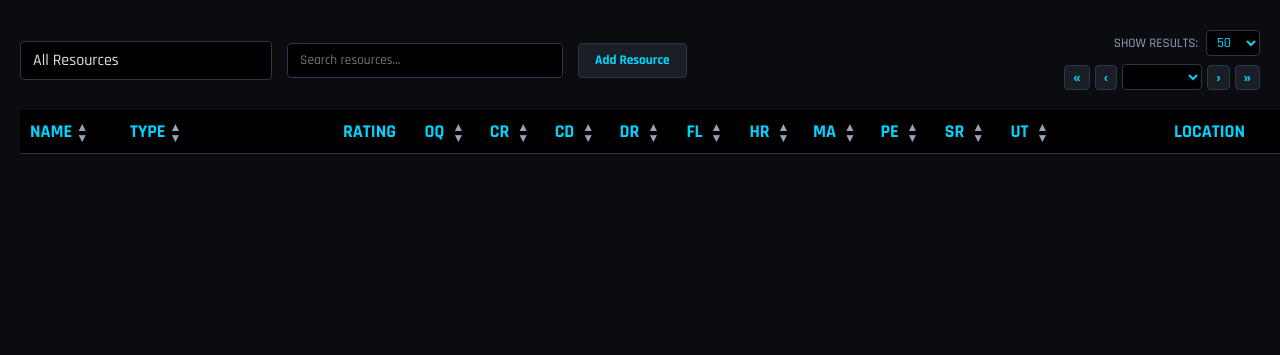
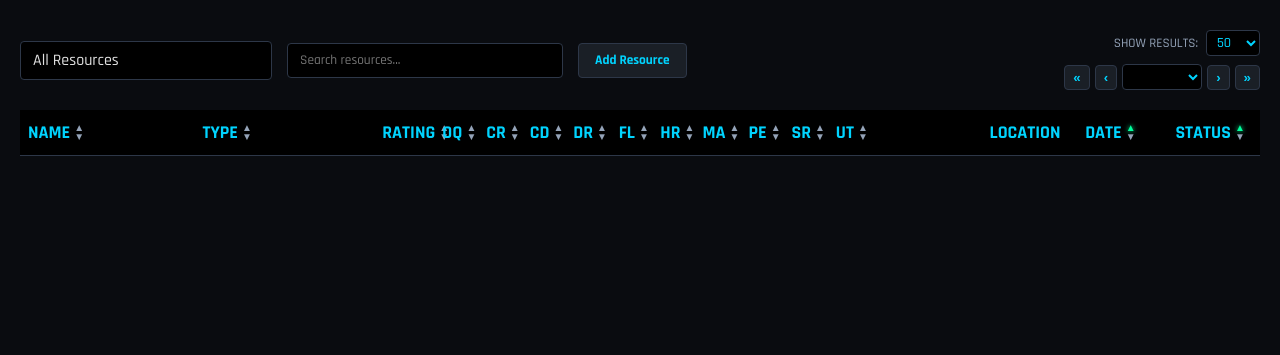
Before and after one commit to gladiatordan/ResourceTracker, a Flask app: page / in a window 1280 px wide. Shown: the part 79-434 px from the top of the page. Run offline with Flask 3, Linux system fonts and the light colour scheme; lists and menus that the app fills with data are empty; some libraries are stand-ins or nearby versions.

Commit message:
cleaned up styling on resource container

```diff
--- a/static/css/resources.css
+++ b/static/css/resources.css
@@ -23,215 +24,149 @@
     width: 250px;
 }
 
-.resource-filters-row.search-input:focus {
+.resource-filters-row .search-input:focus {
     border-color: var(--accent-blue);
     outline: none;
 }
 
-/* --- Table Structure --- */
+/* Add Resource Button */
+.add-resource-btn {
+    background: #1a1f26;
+    color: var(--accent-blue);
+    border: 1px solid var(--border-color);
+    padding: 8px 16px;
+    border-radius: 4px;
+    font-family: 'Rajdhani', sans-serif;
+    font-weight: 700;
+    cursor: pointer;
+    transition: all 0.2s;
+    white-space: nowrap;
+}
+
+.add-resource-btn:hover {
+    border-color: var(--accent-blue);
+    box-shadow: 0 0 10px rgba(0, 212, 255, 0.2);
+}
+
+/* =========================================
+   2. Table Layout & Base
+   ========================================= */
 .resource-table {
-	margin-top: 0;
     width: 100%;
     min-width: 800px;
     border-collapse: collapse;
+    table-layout: fixed; /* Critical for precise column widths */
     font-size: 0.95rem;
-    table-layout: fixed;
-    margin-left: 0;
+    margin-top: 0;
+}
+
+.resource-table th,
+.resource-table td {
+    padding: 0; /* padding handled by internal wrappers/divs for hit-testing */
+    border-bottom: 1px solid var(--border-color);
+    height: 45px; /* Uniform row height */
+    vertical-align: middle;
+	font-size: 16px;
 }
 
 .resource-table th {
     background-color: #000;
     color: var(--accent-blue);
-    font-size: 14px;
+    font-size: 18px;
     font-weight: 600;
-	vertical-align: stretch;;
     text-transform: uppercase;
+    user-select: none;
 }
 
-.resource-table th, .resource-table td {
-    padding: 10px;
-    border-bottom: 1px solid var(--border-color);
-    /*height: 40px;*/
-}
-
-.resource-table th.stat-header, .stat-cell {
-    width: 30px !important;
-    text-align: center;
-}
-
-.resource-table th.status-header, .status-cell {
-    width: 110px;
-    text-align: center;
-}
-
-.resource-table th.location-header, .location-cell {
-    text-align: right;
-    width: 180px;
-}
-
-.resource-table th.date-header, .date-cell {
-    width: 100px;
-    text-align: center;
-    color: var(--text-dim);
-    font-family: monospace;
-}
-
-/* Highlight table headers on hover */
+/* Highlight table headers on hover to show clickability */
 .resource-table th[onclick] {
     cursor: pointer;
     transition: background-color 0.2s ease;
 }
 
 .resource-table th[onclick]:hover {
-    background-color: #1a1f26; /* Slightly lighter than the black background */
+    background-color: #1a1f26;
 }
 
-/* Ensure the flex containers inside headers allow the highlight to fill the space */
-.sort-header, .sort-header-left {
-    pointer-events: none; /* Allows the click to pass through to the TH */
+.resource-table tbody tr:hover {
+    background-color: rgba(255, 255, 255, 0.02);
 }
 
-.resource-table th:nth-child(1),
-.resource-table td:nth-child(1) {
-    width: 100px;
-    text-align: left;
-    padding-right: 0;
+/* Persistent Row Highlight */
+.resource-table tr.highlighted-row {
+    background-color: rgba(0, 212, 255, 0.15) !important;
+    box-shadow: inset 0 0 10px rgba(0, 212, 255, 0.1);
+    transition: background-color 0.2s ease;
 }
 
-.resource-table th:nth-child(2),
-.resource-table td:nth-child(2) {
-    width: 200px;
-    text-align: left;
-    padding-left: 0;
+.resource-table tr.highlighted-row td:first-child {
+    border-left: 3px solid var(--accent-blue);
 }
 
-/* --- Consolidated Column Widths --- */
-.col-name { width: 150px; }
-.col-type { width: 150px; font-size: 16px !important; }
-.col-stat { width: 45px; text-align: center; position: relative; font-size: 16px;} /* Replaces nth-child(3-10) */
-.col-loc  { width: 180px; text-align: right; font-size: 18px !important;}
-.col-date { width: 90px; text-align: center; color: var(--text-dim); }
-.col-status { width: 90px; text-align: center; }
-.col-spacer { width: 20px; }
+/* =========================================
+   3. Column Definitions (Single Source of Truth)
+   ========================================= */
 
-td.col-stat[data-tooltip] {
-    position: relative;
-    /* cursor: help; */
+/* Text Columns */
+.col-name { width: 14%; text-align: left; }
+.col-type { width: 16%; text-align: left; }
+
+/* Numeric Stats */
+.col-stat { width: 3.5%; text-align: center; font-family: 'Rajdhani', sans-serif; }
+
+/* Metadata Columns */
+.col-loc    { width: 15%; text-align: right; font-size: 18px !important; }
+.col-date   { width: 8%; text-align: center; color: var(--text-dim); }
+.col-status { width: 8%; text-align: center; }
+
+/* Cell Content Styling */
+td.col-name, td.col-type { padding: 0 10px; }
+td.col-stat { font-weight: 700; }
+
+.col-loc .cell-wrapper {
+    display: flex;
+    align-items: center;
+    justify-content: flex-end;
+    gap: 8px;
+    padding-right: 10px;
 }
 
-td.col-stat[data-tooltip]::after {
-    content: attr(data-tooltip);
-    position: absolute;
-    bottom: 125%;
-    left: 50%;
-    transform: translateX(-50%);
-    background-color: #000;
-    padding: 4px 8px;
-    border: 1px solid var(--border-color);
-    border-radius: 4px;
-    font-size: 12px;
-    white-space: nowrap;
-    opacity: 0;
-    visibility: hidden;
-    transition: opacity 0.2s ease;
-    z-index: 100;
+/* =========================================
+   4. Sort Headers (Interactive Wrappers)
+   ========================================= */
+.sort-wrapper {
+    display: flex;
+	flex-direction: row;
+    align-items: center;
+    width: 100%;
+    height: 100%;
+    cursor: pointer;
+    padding: 0 8px;
+    box-sizing: border-box;
+    pointer-events: none; /* Let the TH handle the click event */
 }
 
-/* Show only when hovered AND attribute is present */
-td.col-stat[data-tooltip]:hover::after {
-    opacity: 1;
-    visibility: visible;
-}
-
-/* Ensure color classes apply to the tooltip text as well */
-td.col-stat.stat-red[data-tooltip]::after { color: #ff4444; border-color: #ff4444; }
-td.col-stat.stat-yellow[data-tooltip]::after { color: #ffcc00; border-color: #ffcc00; }
-td.col-stat.stat-green[data-tooltip]::after { color: #00ff9d; border-color: #00ff9d; }
-
-/* Target only table cells, not headers */
-td.col-stat {
-    position: relative;
-    /* cursor: help; */
-}
-
-/* Ensure the tooltip only appears for elements that actually have the attribute */
-td.col-stat[data-tooltip]:hover::after {
-    opacity: 1;
-    visibility: visible;
-}
-
-/* Inherit the text color from the parent TD class (stat-red, etc.) */
-.col-stat.stat-red::after { color: #ff4444; border-color: #ff4444; }
-.col-stat.stat-yellow::after { color: #ffcc00; border-color: #ffcc00; }
-.col-stat.stat-green::after { color: #00ff9d; border-color: #00ff9d; }
-
-.col-stat:hover::after {
-    opacity: 1;
-    visibility: visible;
-}
-
-/* Add a safeguard to prevent headers from ever showing tooltips */
-th.col-stat::after {
-    content: none !important;
-    display: none !important;
-}
-
-/* --- Sorting & Taxonomy --- */
-.sort-header,
-.sort-header-left {
-    display: flex;
-    align-items: center; /* Vertically center the text */
-    box-sizing: border-box; /* Ensures border/outline stays inside the width */
-    width: 100%;
-    height: 100%;
-	font-size: 18px;
-	padding: 0;
-    /* Remove float: left; as it interferes with Flexbox */
-}
-
-.sort-header-left {
-    justify-content: left !important;
-    /* padding-right: 12px; */
-}
-
-.sort-header {
-	display: flex;
-	align-items: center;
-	width: 100%;
-	cursor: pointer;
-	gap: 4px;
-    justify-content: center !important;
-	padding-left: 12px;
-}
+/* Alignment modifiers */
+.sort-wrapper.left   { justify-content: flex-start; }
+.sort-wrapper.center { justify-content: center; }
+.sort-wrapper.right  { justify-content: flex-end; }
 
 .sort-btns {
     display: flex;
-	float: left;
     flex-direction: column;
-	justify-content: center;
-	font-size: 8px;
-	line-height: 1;
+    margin-left: 4px;
+    line-height: 0.9;
     color: var(--text-dim);
-	width: 10px;
-	height: 100%;
-	/* flex-shrink: 0; */
-	cursor: pointer;
-	padding-left: 4px;
-	gap: 4px;
-	padding-bottom: 2px;
+	flex-shrink: 0;
 }
 
-.sort-btns span {
-    font-size: 12px;        /* Increased size to match/complement header text */
-    height: 7px;
-	cursor: pointer;
-	transition: all 0.2s;
-	/* vertical-align: middle; */
-    /* display: inline-flex; */
-}
+.sort-btns span { font-size: 10px; }
+.sort-btns span.active-up   { color: var(--stat-high); text-shadow: 0 0 5px var(--stat-high); }
+.sort-btns span.active-down { color: var(--accent-blue); text-shadow: 0 0 5px var(--accent-blue); }
 
-.sort-btns span.active-up, .sort-btns span.active-down { color: var(--stat-high); text-shadow: 0 0 8px var(--stat-high); }
-
+/* =========================================
+   5. Dropdowns & Taxonomy
+   ========================================= */
 .custom-dropdown {
     position: relative;
     width: 250px;
--- a/templates/index.html
+++ b/templates/index.html
@@ -55,23 +55,22 @@
 				<table class="resource-table">
 					<thead>
 						<tr>
-							<th class="col-name" onclick="toggleSort('name')"><div class="sort-header-left">NAME <div class="sort-btns"><span class="up">▲</span><span class="down">▼</span></div></div></th>
-							<th class="col-type" onclick="toggleSort('type')"><div class="sort-header-left">TYPE <div class="sort-btns"><span class="up">▲</span><span class="down">▼</span></div></div></th>
-							<th class="col-stat" onclick="toggleSort('res_weight_rating')"><div class="sort-header">Rating <div class="sort-btns"><span class="up">▲</span><span class="down">▼</span></div></div></th>
-							<th class="col-stat" onclick="toggleSort('res_oq')"><div class="sort-header">OQ <div class="sort-btns"><span class="up">▲</span><span class="down">▼</span></div></div></th>
-							<th class="col-stat" onclick="toggleSort('res_cr')"><div class="sort-header">CR <div class="sort-btns"><span class="up">▲</span><span class="down">▼</span></div></div></th>
-							<th class="col-stat" onclick="toggleSort('res_cd')"><div class="sort-header">CD <div class="sort-btns"><span class="up">▲</span><span class="down">▼</span></div></div></th>
-							<th class="col-stat" onclick="toggleSort('res_dr')"><div class="sort-header">DR <div class="sort-btns"><span class="up">▲</span><span class="down">▼</span></div></div></th>
-							<th class="col-stat" onclick="toggleSort('res_fl')"><div class="sort-header">FL <div class="sort-btns"><span class="up">▲</span><span class="down">▼</span></div></div></th>
-							<th class="col-stat" onclick="toggleSort('res_hr')"><div class="sort-header">HR <div class="sort-btns"><span class="up">▲</span><span class="down">▼</span></div></div></th>
-							<th class="col-stat" onclick="toggleSort('res_ma')"><div class="sort-header">MA <div class="sort-btns"><span class="up">▲</span><span class="down">▼</span></div></div></th>
-							<th class="col-stat" onclick="toggleSort('res_pe')"><div class="sort-header">PE <div class="sort-btns"><span class="up">▲</span><span class="down">▼</span></div></div></th>
-							<th class="col-stat" onclick="toggleSort('res_sr')"><div class="sort-header">SR <div class="sort-btns"><span class="up">▲</span><span class="down">▼</span></div></div></th>
-							<th class="col-stat" onclick="toggleSort('res_ut')"><div class="sort-header">UT <div class="sort-btns"><span class="up">▲</span><span class="down">▼</span></div></div></th>
+							<th class="col-name" onclick="toggleSort('name')"><div class="sort-wrapper left"><span>NAME </span><div class="sort-btns"><span class="up">▲</span><span class="down">▼</span></div></div></th>
+							<th class="col-type" onclick="toggleSort('type')"><div class="sort-wrapper left"><span>TYPE </span><div class="sort-btns"><span class="up">▲</span><span class="down">▼</span></div></div></th>
+							<th class="col-stat" onclick="toggleSort('res_weight_rating')"><div class="sort-wrapper center"><span></span>Rating</span><div class="sort-btns"><span class="up">▲</span><span class="down">▼</span></div></div></th>
+							<th class="col-stat" onclick="toggleSort('res_oq')"><div class="sort-wrapper center"><span>OQ</span><div class="sort-btns"><span class="up">▲</span><span class="down">▼</span></div></div></th>
+							<th class="col-stat" onclick="toggleSort('res_cr')"><div class="sort-wrapper center"><span>CR</span><div class="sort-btns"><span class="up">▲</span><span class="down">▼</span></div></div></th>
+							<th class="col-stat" onclick="toggleSort('res_cd')"><div class="sort-wrapper center"><span>CD</span><div class="sort-btns"><span class="up">▲</span><span class="down">▼</span></div></div></th>
+							<th class="col-stat" onclick="toggleSort('res_dr')"><div class="sort-wrapper center"><span>DR</span><div class="sort-btns"><span class="up">▲</span><span class="down">▼</span></div></div></th>
+							<th class="col-stat" onclick="toggleSort('res_fl')"><div class="sort-wrapper center"><span>FL</span><div class="sort-btns"><span class="up">▲</span><span class="down">▼</span></div></div></th>
+							<th class="col-stat" onclick="toggleSort('res_hr')"><div class="sort-wrapper center"><span>HR</span><div class="sort-btns"><span class="up">▲</span><span class="down">▼</span></div></div></th>
+							<th class="col-stat" onclick="toggleSort('res_ma')"><div class="sort-wrapper center"><span>MA</span><div class="sort-btns"><span class="up">▲</span><span class="down">▼</span></div></div></th>
+							<th class="col-stat" onclick="toggleSort('res_pe')"><div class="sort-wrapper center"><span>PE</span><div class="sort-btns"><span class="up">▲</span><span class="down">▼</span></div></div></th>
+							<th class="col-stat" onclick="toggleSort('res_sr')"><div class="sort-wrapper center"><span>SR</span><div class="sort-btns"><span class="up">▲</span><span class="down">▼</span></div></div></th>
+							<th class="col-stat" onclick="toggleSort('res_ut')"><div class="sort-wrapper center"><span>UT</span><div class="sort-btns"><span class="up">▲</span><span class="down">▼</span></div></div></th>
 							<th class="col-loc">LOCATION</th>
-							<th class="col-date" onclick="toggleSort('date_reported')"><div class="sort-header">DATE <div class="sort-btns"><span class="up">▲</span><span class="down">▼</span></div></div></th>
-							<th class="col-status" onclick="toggleSort('is_active')"><div class="sort-header">STATUS <div class="sort-btns"><span class="up">▲</span><span class="down">▼</span></div></div></th>
-							<!-- <th class="col-spacer"></th> -->
+							<th class="col-date" onclick="toggleSort('date_reported')"><div class="sort-wrapper center"><span>DATE</span><div class="sort-btns"><span class="up">▲</span><span class="down">▼</span></div></div></th>
+							<th class="col-status" onclick="toggleSort('is_active')"><div class="sort-wrapper center"><span>STATUS</span><div class="sort-btns"><span class="up">▲</span><span class="down">▼</span></div></div></th>
 						</tr>
 					</thead>
 					<tbody id="resource-log-body"></tbody>
```
Also changed, not shown: other parts of static/css/resources.css (+80 -184 lines). Lines whose indentation alone changed are shown as unchanged.
